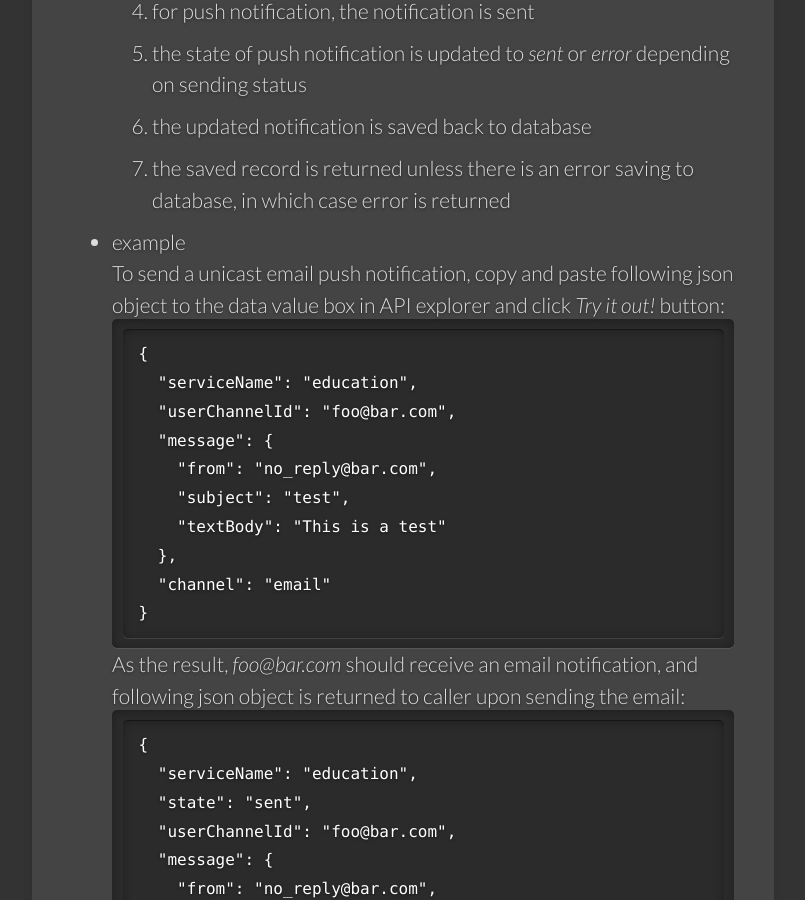
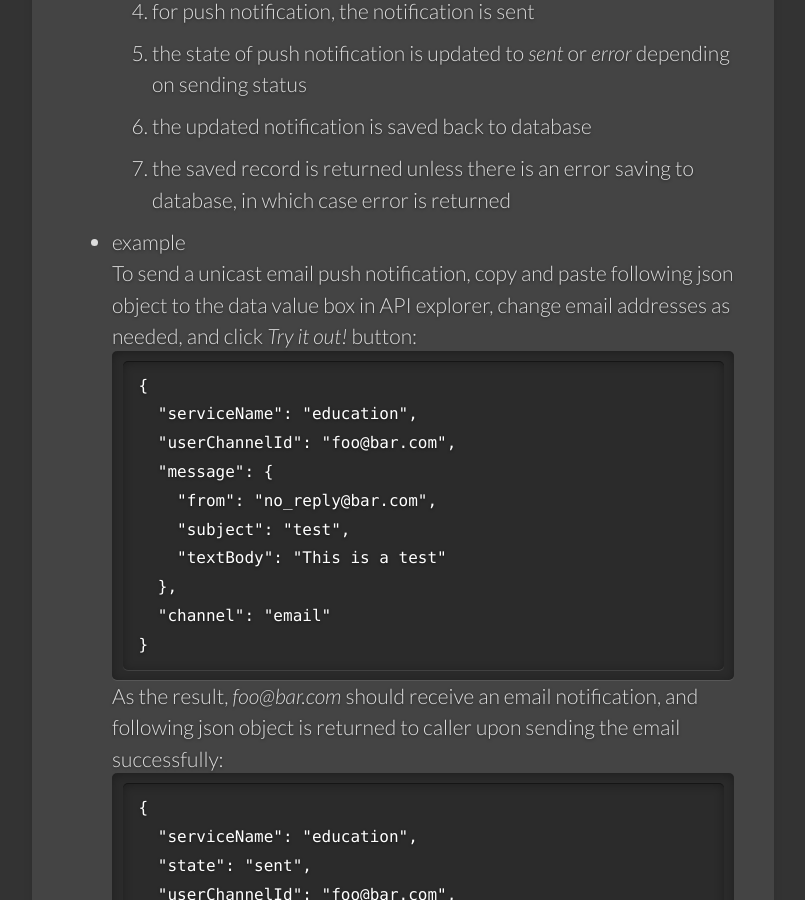
Before and after one commit to bcgov/MyGovBC-notification-server, a Jekyll site: the page built from docs/_docs/api-notification.md, in a window 1280 px wide and 900 px high, scrolled down 6055 px. Shown: the whole window, without its empty margins (139-944 px from the left). Built offline with Jekyll 4.4.1, drawn with Linux system fonts in a browser that asks for light colours.

Commit message:
updated docs

````diff
--- a/docs/_docs/api-notification.md
+++ b/docs/_docs/api-notification.md
@@ -237,7 +237,7 @@
 
 * example
 
-  To send a unicast email push notification, copy and paste following json object to the data value box in API explorer and click *Try it out!* button:
+  To send a unicast email push notification, copy and paste following json object to the data value box in API explorer, change email addresses as needed, and click *Try it out!* button:
 
   ```
   {
@@ -252,7 +252,7 @@
   }
   ```
 
-  As the result, *foo@bar.com* should receive an email notification, and following json object is returned to caller upon sending the email:
+  As the result, *foo@bar.com* should receive an email notification, and following json object is returned to caller upon sending the email successfully:
 
   ```
   {
````
